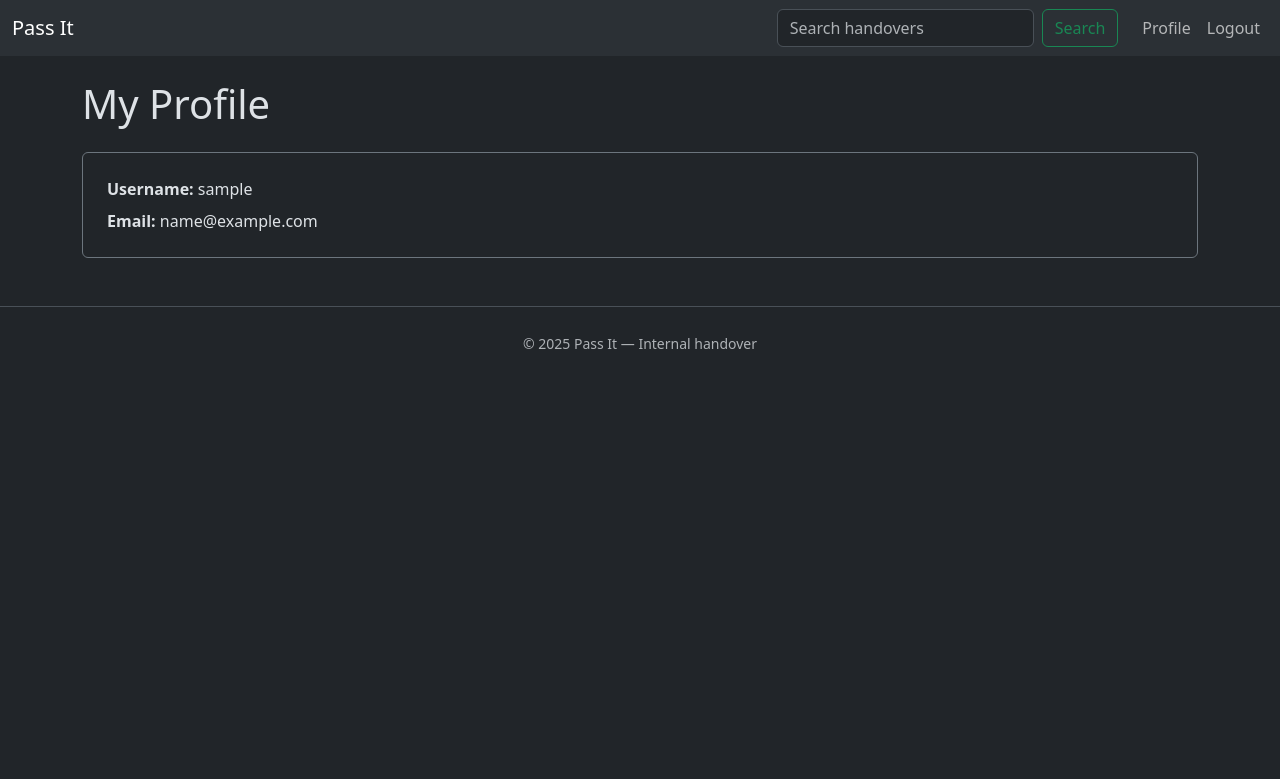
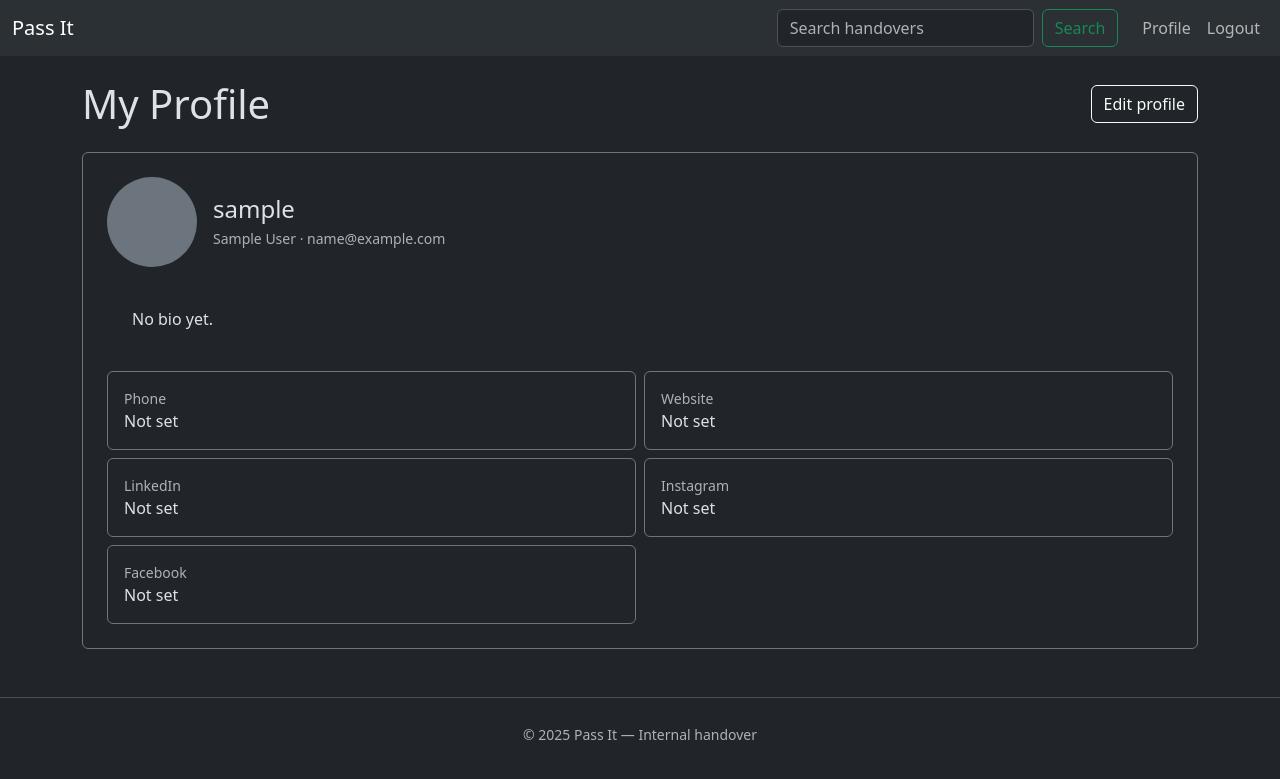
Before and after one commit to EmcioN/Pass-It, a Django app: page /accounts/profile/ in a window 1280 px wide. Shown: the top 779 px of the page. Run offline with Django 5.2, Linux system fonts and the light colour scheme; the visitor is signed in with stand-in values (Sample User, id 1); parts of the project's set-up code (start-up, migrations or seed data) failed here and were passed over.

Commit message:
Update profile page

```diff
--- a/accounts/urls.py
+++ b/accounts/urls.py
@@ -9,4 +9,5 @@ urlpatterns = [
     path("logout/", auth_views.LogoutView.as_view(), name="logout"),
     path("register/", views.register, name="register"),
     path("profile/", views.profile, name="profile"),
+    path("profile/edit/", views.profile_edit, name="profile_edit"),
 ]
--- a/templates/accounts/profile.html
+++ b/templates/accounts/profile.html
@@ -2,10 +2,83 @@
 {% block title %}Profile | Pass It{% endblock %}
 
 {% block content %}
-  <h1 class="mb-4">My Profile</h1>
+  <div class="d-flex justify-content-between align-items-center mb-4">
+    <h1 class="mb-0">My Profile</h1>
+    <a class="btn btn-outline-light" href="{% url 'accounts:profile_edit' %}">Edit profile</a>
+  </div>
 
   <div class="card bg-dark border-secondary p-4">
-    <p class="mb-2"><strong>Username:</strong> {{ request.user.username }}</p>
-    <p class="mb-0"><strong>Email:</strong> {{ request.user.email|default:"Not set" }}</p>
+    <div class="d-flex align-items-center gap-3 mb-3">
+      {% if profile.image %}
+        <img src="{{ profile.image.url }}" alt="Profile picture" class="rounded-circle" width="90" height="90">
+      {% else %}
+        <div class="rounded-circle bg-secondary" style="width:90px; height:90px;"></div>
+      {% endif %}
+
+      <div>
+        <h4 class="mb-1">{{ request.user.username }}</h4>
+        <div class="text-muted small">
+          {{ request.user.first_name }} {{ request.user.last_name }}
+          {% if request.user.email %} · {{ request.user.email }}{% endif %}
+        </div>
+      </div>
+    </div>
+
+    <p class="mb-3" style="white-space: pre-wrap;">
+      {{ profile.bio|default:"No bio yet." }}
+    </p>
+
+    <div class="row g-2">
+      <div class="col-md-6">
+        <div class="p-3 border border-secondary rounded">
+          <div class="text-muted small">Phone</div>
+          <div>{{ profile.phone|default:"Not set" }}</div>
+        </div>
+      </div>
+
+      <div class="col-md-6">
+        <div class="p-3 border border-secondary rounded">
+          <div class="text-muted small">Website</div>
+          {% if profile.website %}
+            <a class="link-light" href="{{ profile.website }}" target="_blank" rel="noopener">Open</a>
+          {% else %}
+            <div>Not set</div>
+          {% endif %}
+        </div>
+      </div>
+
+      <div class="col-md-6">
+        <div class="p-3 border border-secondary rounded">
+          <div class="text-muted small">LinkedIn</div>
+          {% if profile.linkedin %}
+            <a class="link-light" href="{{ profile.linkedin }}" target="_blank" rel="noopener">Open</a>
+          {% else %}
+            <div>Not set</div>
+          {% endif %}
+        </div>
+      </div>
+
+      <div class="col-md-6">
+        <div class="p-3 border border-secondary rounded">
+          <div class="text-muted small">Instagram</div>
+          {% if profile.instagram %}
+            <a class="link-light" href="{{ profile.instagram }}" target="_blank" rel="noopener">Open</a>
+          {% else %}
+            <div>Not set</div>
+          {% endif %}
+        </div>
+      </div>
+
+      <div class="col-md-6">
+        <div class="p-3 border border-secondary rounded">
+          <div class="text-muted small">Facebook</div>
+          {% if profile.facebook %}
+            <a class="link-light" href="{{ profile.facebook }}" target="_blank" rel="noopener">Open</a>
+          {% else %}
+            <div>Not set</div>
+          {% endif %}
+        </div>
+      </div>
+    </div>
   </div>
 {% endblock %}
```
